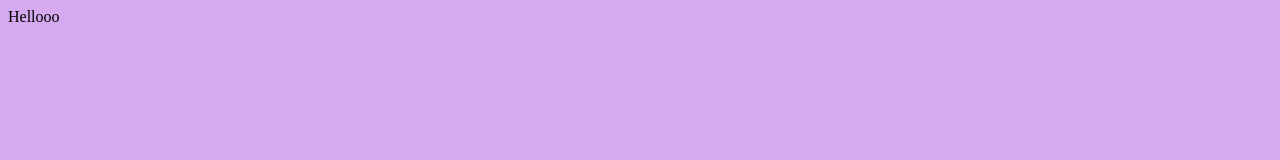
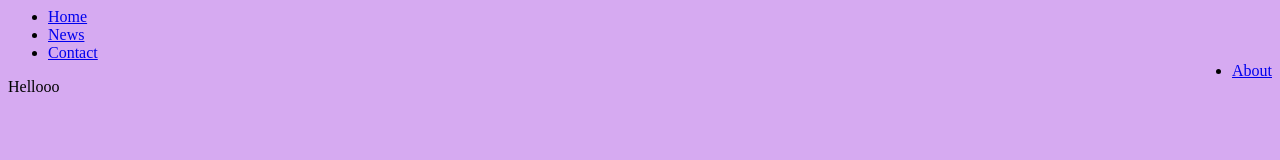
Before and after one commit to GianFacio/gianfacio.github.io, a plain HTML site: page index.html in a window 1280 px wide. Drawn offline with Linux system fonts and the light colour scheme.

Commit message:
Update index.html

```diff
--- a/index.html
+++ b/index.html
@@ -1,6 +1,14 @@
 <html>
   <head>
-    <link rel="stylesheet" type="text/css" href="style.css">
+    <link rel="stylesheet" type="text/css" href="style.css" />
   </head>
-<p> Hellooo</p>
+  <body>
+    <ul>
+      <li><a href="#home">Home</a></li>
+      <li><a href="#news">News</a></li>
+      <li><a href="#contact">Contact</a></li>
+      <li style="float: right;"><a class="active" href="#about">About</a></li>
+    </ul>
+  </body>
+  <p>Hellooo</p>
 </html>
```
